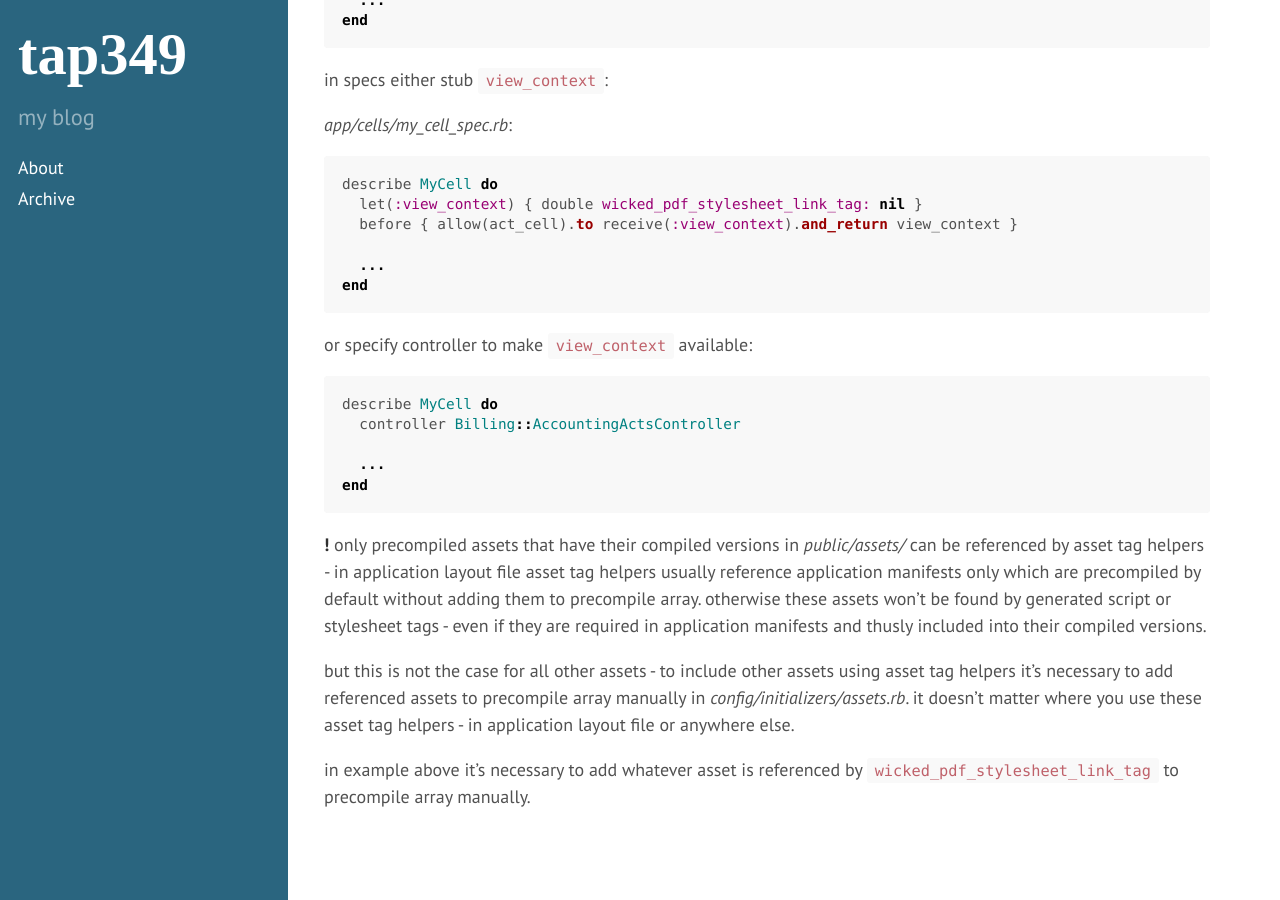
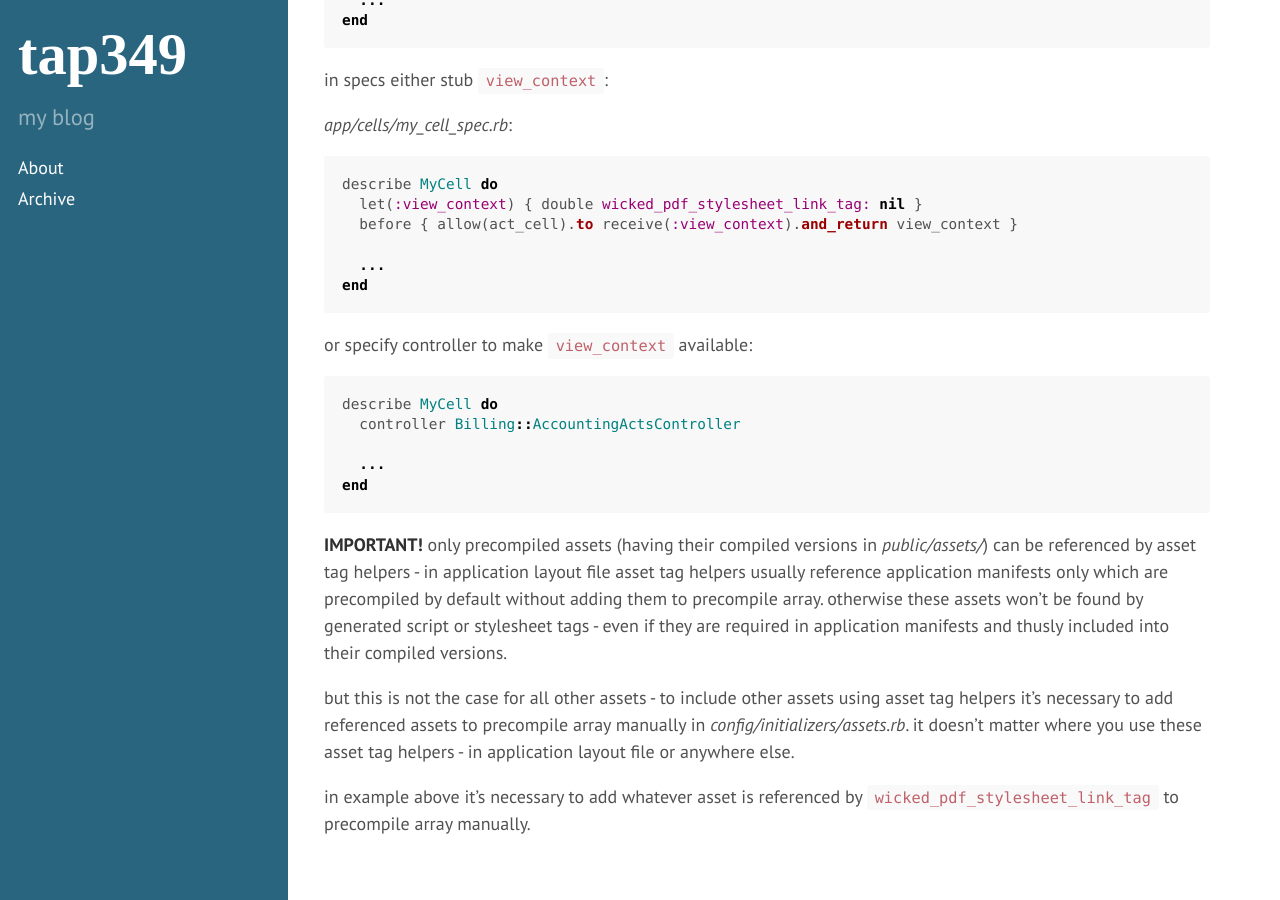
Before and after one commit to tap349/tap349.github.io, a Jekyll site: the page built from _posts/2016-04-07-assets-in-cells.md, in a window 1280 px wide and 900 px high, scrolled down 2119 px. Built offline with Jekyll 4.4.1, drawn with Linux system fonts in a browser that asks for light colours.

Commit message:
update 2016-04-15_11:15:55

````diff
--- a/_posts/2016-04-07-assets-in-cells.md
+++ b/_posts/2016-04-07-assets-in-cells.md
@@ -130,8 +130,8 @@ describe MyCell do
 end
 ```
 
-**!** only precompiled assets that have their compiled versions in
-_public/assets/_ can be referenced by asset tag helpers - in application
+**IMPORTANT!** only precompiled assets (having their compiled versions in
+_public/assets/_) can be referenced by asset tag helpers - in application
 layout file asset tag helpers usually reference application manifests only
 which are precompiled by default without adding them to precompile array.
 otherwise these assets won't be found by generated script or stylesheet tags -
````
